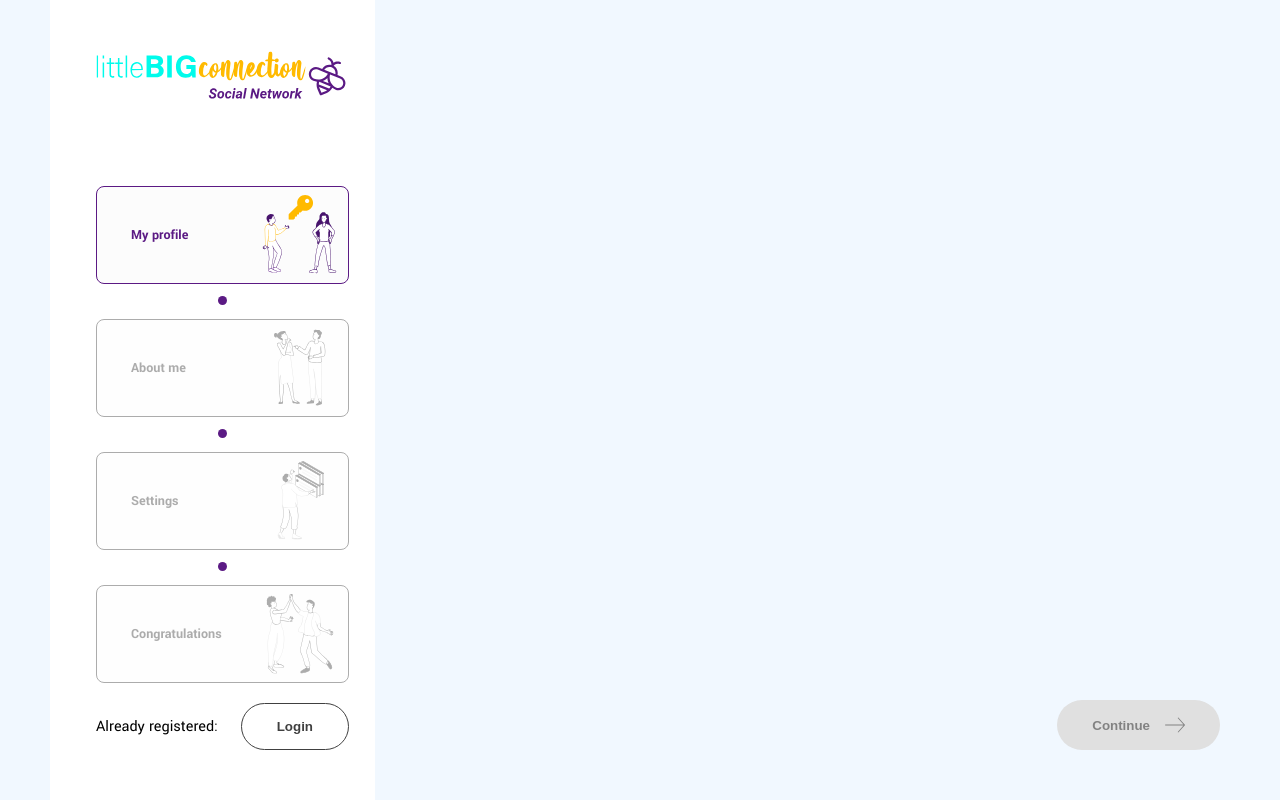
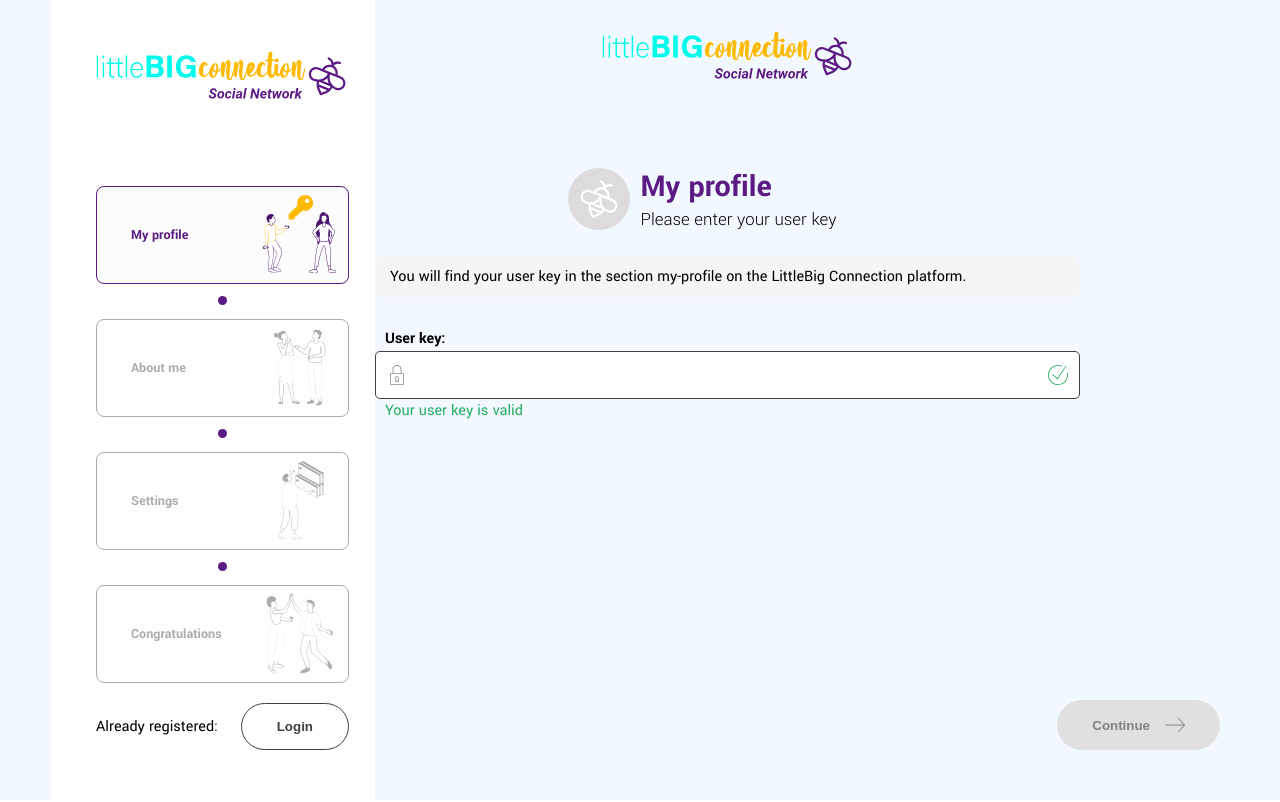
Before and after one commit to drzoidberg/lbc-techtest, a React (Create React App) app: page / in a window 1280 px wide. Shown: the top 802 px of the page. Built offline with nearby package versions, Linux system fonts and the light colour scheme.

Commit message:
fixed broken layout

```diff
--- a/src/views/RegisterView/RegisterView.js
+++ b/src/views/RegisterView/RegisterView.js
@@ -6,6 +6,7 @@
 import Button from '../../components/Button/Button';
 
 import LogoIsotypeImg from '../../assets/images/00b_register_isotype.svg';
+import ImgBig from '../../assets/images/01b_register_my-profile-big.svg';
 import ArrowRightImg from '../../assets/images/07_arrow-right.svg';
 
 import classes from './RegisterView.module.scss';
@@ -16,6 +17,7 @@
       <div className={classes['container-view']}>
         <div className={classes['container-view__wrapper']}>
           <ProgressTracker />
+          <div className={classes['my-profile-wrapper']}>
             <div className={`u-center-text ${classes['logo-main-register']}`}>
               <Logo />
             </div>
@@ -30,12 +32,22 @@
               You will find your user key in the section my-profile on the LittleBig Connection platform.
             </div>
             <form className='u-margin-top-huge'>
-            <Input labelTxt='User key' type='password' name='user-key' id='user-key' message='Your user key is valid' />
+              <Input
+                labelTxt='User key'
+                type='password'
+                name='user-key'
+                id='user-key'
+                message='Your user key is valid'
+              />
             </form>
             <div className={classes['button-item']}>
               <Button type='continue' icon={ArrowRightImg}>
                 Continue
               </Button>
+            </div>
+          </div>
+          <div className={classes['my-profile-big-image']}>
+            <img src={ImgBig} alt='two people chatting' />
           </div>
         </div>
       </div>
--- a/src/views/RegisterView/RegisterView.module.scss
+++ b/src/views/RegisterView/RegisterView.module.scss
@@ -9,6 +9,43 @@
   &__wrapper {
     margin: 0 rem(50);
     height: 100%;
+    display: flex;
+    justify-content: flex-start;
+
+    @include responsive(tab-port) {
+      margin: 0 rem(0);
+      align-items: center;
+    }
+
+    @include responsive(tab-land) {
+      margin: 0 rem(0);
+      align-items: center;
+    }
+
+    @include responsive(big-desktop) {
+      margin: 0 rem(0);
+      align-items: center;
+    }
+  }
+}
+
+.my-profile-wrapper {
+  @include responsive(tab-port) {
+    width: rem(341);
+    margin-left: rem(142);
+    margin-bottom: rem(100);
+  }
+
+  @include responsive(tab-land) {
+    width: rem(341);
+    margin-left: rem(142);
+    margin-bottom: rem(100);
+  }
+
+  @include responsive(big-desktop) {
+    width: rem(341);
+    margin-left: rem(142);
+    margin-bottom: rem(100);
   }
 }
 
@@ -61,3 +98,22 @@
   bottom: rem(50);
   right: rem(60);
 }
+
+.my-profile-big-image {
+  display: none;
+
+  @include responsive(tab-port) {
+    display: initial;
+    margin-left: rem(100);
+  }
+
+  @include responsive(tab-land) {
+    display: initial;
+    margin-left: rem(100);
+  }
+
+  @include responsive(big-desktop) {
+    display: initial;
+    margin-left: rem(100);
+  }
+}
```
Also changed, not shown: 1 other file (tests, documents, lock files or other folders). Lines whose indentation alone changed are shown as unchanged.
